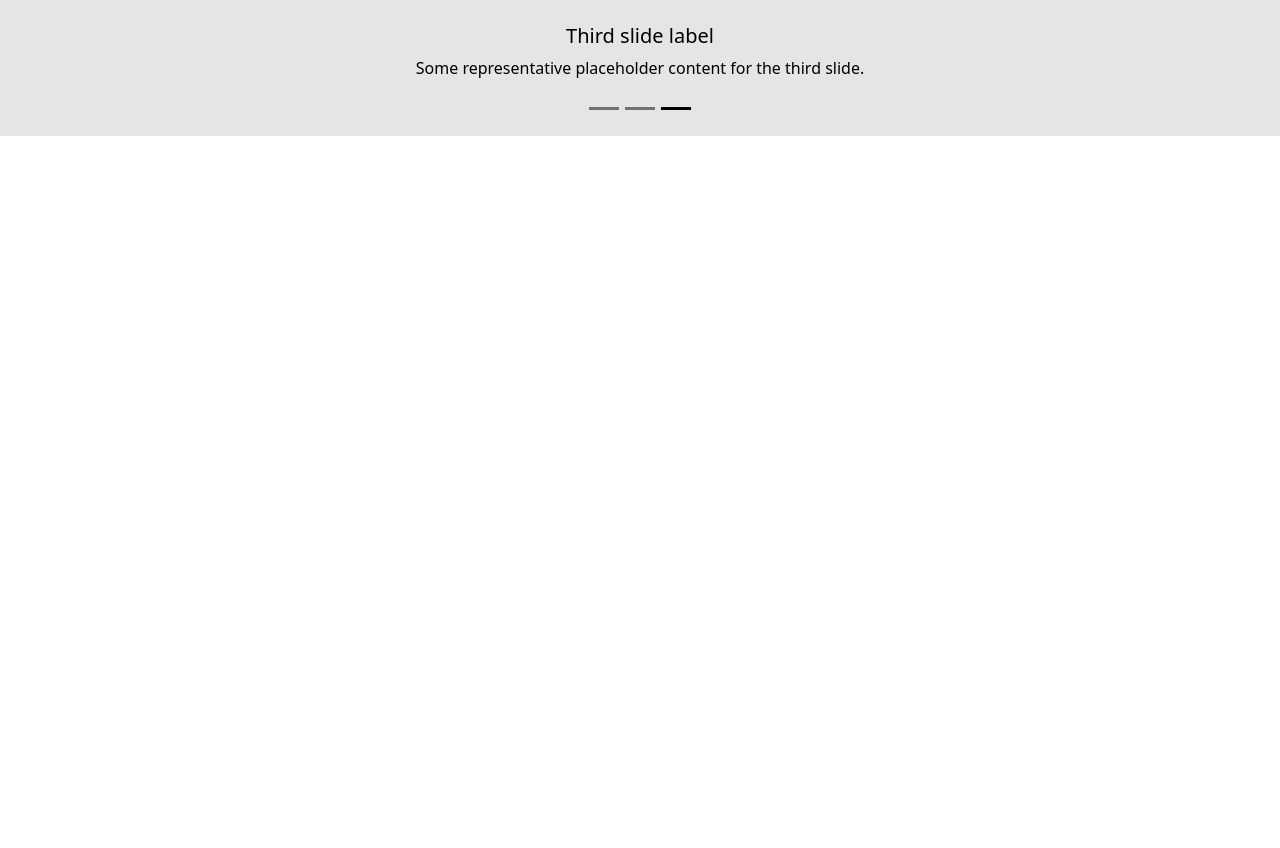
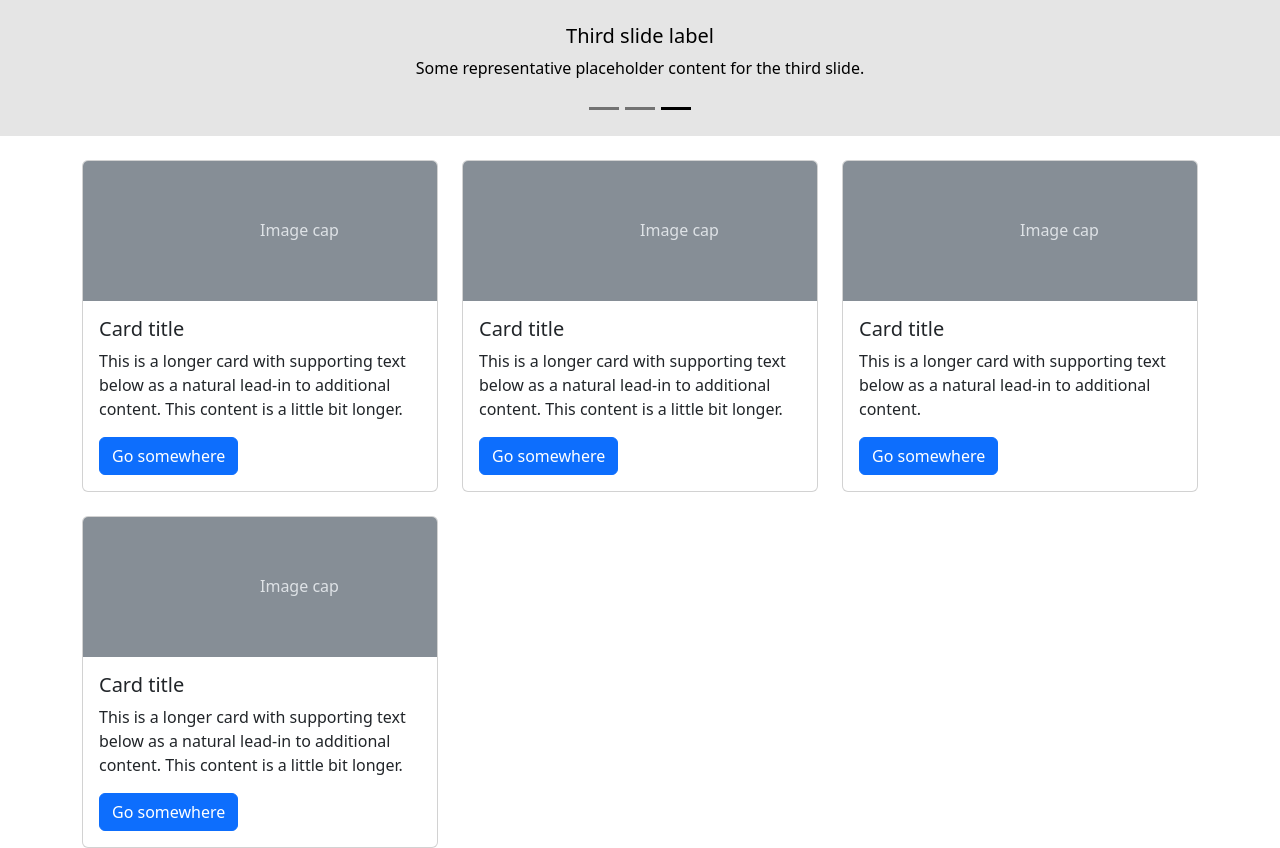
Before and after one commit to gnuion/bootstrap_portfolio, a plain HTML site: page index.html in a window 1280 px wide. Shown: the part 320-1168 px from the top of the page. Before the commit the page ends 800 px from the top, so only its background shows below. Drawn offline with nearby package versions, Linux system fonts and the light colour scheme.

Commit message:
Add grid with cards

```diff
--- a/index.html
+++ b/index.html
@@ -46,15 +46,51 @@
       </div>
     </nav>
 
-    <div id="carouselExampleDark" class="carousel carousel-dark slide" data-bs-ride="carousel">
+    <div
+      id="carouselExampleDark"
+      class="carousel carousel-dark slide"
+      data-bs-ride="carousel"
+    >
       <div class="carousel-indicators">
-        <button type="button" data-bs-target="#carouselExampleDark" data-bs-slide-to="0" class="" aria-label="Slide 1"></button>
-        <button type="button" data-bs-target="#carouselExampleDark" data-bs-slide-to="1" aria-label="Slide 2" class="active" aria-current="true"></button>
-        <button type="button" data-bs-target="#carouselExampleDark" data-bs-slide-to="2" aria-label="Slide 3" class=""></button>
+        <button
+          type="button"
+          data-bs-target="#carouselExampleDark"
+          data-bs-slide-to="0"
+          class=""
+          aria-label="Slide 1"
+        ></button>
+        <button
+          type="button"
+          data-bs-target="#carouselExampleDark"
+          data-bs-slide-to="1"
+          aria-label="Slide 2"
+          class="active"
+          aria-current="true"
+        ></button>
+        <button
+          type="button"
+          data-bs-target="#carouselExampleDark"
+          data-bs-slide-to="2"
+          aria-label="Slide 3"
+          class=""
+        ></button>
       </div>
       <div class="carousel-inner">
         <div class="carousel-item" data-bs-interval="10000">
-          <svg class="bd-placeholder-img bd-placeholder-img-lg d-block w-100" width="800" height="400" xmlns="http://www.w3.org/2000/svg" role="img" aria-label="Placeholder: First slide" preserveAspectRatio="xMidYMid slice" focusable="false"><title>Placeholder</title><rect width="100%" height="100%" fill="#f5f5f5"></rect><text x="50%" y="50%" fill="#aaa" dy=".3em">First slide</text></svg>
+          <svg
+            class="bd-placeholder-img bd-placeholder-img-lg d-block w-100"
+            width="800"
+            height="400"
+            xmlns="http://www.w3.org/2000/svg"
+            role="img"
+            aria-label="Placeholder: First slide"
+            preserveAspectRatio="xMidYMid slice"
+            focusable="false"
+          >
+            <title>Placeholder</title>
+            <rect width="100%" height="100%" fill="#f5f5f5"></rect>
+            <text x="50%" y="50%" fill="#aaa" dy=".3em">First slide</text>
+          </svg>
 
           <div class="carousel-caption d-none d-md-block">
             <h5>First slide label</h5>
@@ -62,7 +98,20 @@
           </div>
         </div>
         <div class="carousel-item active" data-bs-interval="2000">
-          <svg class="bd-placeholder-img bd-placeholder-img-lg d-block w-100" width="800" height="400" xmlns="http://www.w3.org/2000/svg" role="img" aria-label="Placeholder: Second slide" preserveAspectRatio="xMidYMid slice" focusable="false"><title>Placeholder</title><rect width="100%" height="100%" fill="#eee"></rect><text x="50%" y="50%" fill="#bbb" dy=".3em">Second slide</text></svg>
+          <svg
+            class="bd-placeholder-img bd-placeholder-img-lg d-block w-100"
+            width="800"
+            height="400"
+            xmlns="http://www.w3.org/2000/svg"
+            role="img"
+            aria-label="Placeholder: Second slide"
+            preserveAspectRatio="xMidYMid slice"
+            focusable="false"
+          >
+            <title>Placeholder</title>
+            <rect width="100%" height="100%" fill="#eee"></rect>
+            <text x="50%" y="50%" fill="#bbb" dy=".3em">Second slide</text>
+          </svg>
 
           <div class="carousel-caption d-none d-md-block">
             <h5>Second slide label</h5>
@@ -70,7 +119,20 @@
           </div>
         </div>
         <div class="carousel-item">
-          <svg class="bd-placeholder-img bd-placeholder-img-lg d-block w-100" width="800" height="400" xmlns="http://www.w3.org/2000/svg" role="img" aria-label="Placeholder: Third slide" preserveAspectRatio="xMidYMid slice" focusable="false"><title>Placeholder</title><rect width="100%" height="100%" fill="#e5e5e5"></rect><text x="50%" y="50%" fill="#999" dy=".3em">Third slide</text></svg>
+          <svg
+            class="bd-placeholder-img bd-placeholder-img-lg d-block w-100"
+            width="800"
+            height="400"
+            xmlns="http://www.w3.org/2000/svg"
+            role="img"
+            aria-label="Placeholder: Third slide"
+            preserveAspectRatio="xMidYMid slice"
+            focusable="false"
+          >
+            <title>Placeholder</title>
+            <rect width="100%" height="100%" fill="#e5e5e5"></rect>
+            <text x="50%" y="50%" fill="#999" dy=".3em">Third slide</text>
+          </svg>
 
           <div class="carousel-caption d-none d-md-block">
             <h5>Third slide label</h5>
@@ -78,14 +140,140 @@
           </div>
         </div>
       </div>
-      <button class="carousel-control-prev" type="button" data-bs-target="#carouselExampleDark" data-bs-slide="prev">
+      <button
+        class="carousel-control-prev"
+        type="button"
+        data-bs-target="#carouselExampleDark"
+        data-bs-slide="prev"
+      >
         <span class="carousel-control-prev-icon" aria-hidden="true"></span>
         <span class="visually-hidden">Previous</span>
       </button>
-      <button class="carousel-control-next" type="button" data-bs-target="#carouselExampleDark" data-bs-slide="next">
+      <button
+        class="carousel-control-next"
+        type="button"
+        data-bs-target="#carouselExampleDark"
+        data-bs-slide="next"
+      >
         <span class="carousel-control-next-icon" aria-hidden="true"></span>
         <span class="visually-hidden">Next</span>
       </button>
+    </div>
+
+    <div class="container pt-4">
+      <div class="row row-cols-1 row-cols-md-3 g-4">
+        <div class="col">
+          <div class="card">
+            <svg
+              class="bd-placeholder-img card-img-top"
+              width="100%"
+              height="140"
+              xmlns="http://www.w3.org/2000/svg"
+              role="img"
+              aria-label="Placeholder: Image cap"
+              preserveAspectRatio="xMidYMid slice"
+              focusable="false"
+            >
+              <title>Placeholder</title>
+              <rect width="100%" height="100%" fill="#868e96"></rect>
+              <text x="50%" y="50%" fill="#dee2e6" dy=".3em">Image cap</text>
+            </svg>
+
+            <div class="card-body">
+              <h5 class="card-title">Card title</h5>
+              <p class="card-text">
+                This is a longer card with supporting text below as a natural
+                lead-in to additional content. This content is a little bit
+                longer.
+              </p>
+              <a href="#" class="btn btn-primary">Go somewhere</a>
+            </div>
+          </div>
+        </div>
+        <div class="col">
+          <div class="card">
+            <svg
+              class="bd-placeholder-img card-img-top"
+              width="100%"
+              height="140"
+              xmlns="http://www.w3.org/2000/svg"
+              role="img"
+              aria-label="Placeholder: Image cap"
+              preserveAspectRatio="xMidYMid slice"
+              focusable="false"
+            >
+              <title>Placeholder</title>
+              <rect width="100%" height="100%" fill="#868e96"></rect>
+              <text x="50%" y="50%" fill="#dee2e6" dy=".3em">Image cap</text>
+            </svg>
+
+            <div class="card-body">
+              <h5 class="card-title">Card title</h5>
+              <p class="card-text">
+                This is a longer card with supporting text below as a natural
+                lead-in to additional content. This content is a little bit
+                longer.
+              </p>
+              <a href="#" class="btn btn-primary">Go somewhere</a>
+            </div>
+          </div>
+        </div>
+        <div class="col">
+          <div class="card">
+            <svg
+              class="bd-placeholder-img card-img-top"
+              width="100%"
+              height="140"
+              xmlns="http://www.w3.org/2000/svg"
+              role="img"
+              aria-label="Placeholder: Image cap"
+              preserveAspectRatio="xMidYMid slice"
+              focusable="false"
+            >
+              <title>Placeholder</title>
+              <rect width="100%" height="100%" fill="#868e96"></rect>
+              <text x="50%" y="50%" fill="#dee2e6" dy=".3em">Image cap</text>
+            </svg>
+
+            <div class="card-body">
+              <h5 class="card-title">Card title</h5>
+              <p class="card-text">
+                This is a longer card with supporting text below as a natural
+                lead-in to additional content.
+              </p>
+              <a href="#" class="btn btn-primary">Go somewhere</a>
+            </div>
+          </div>
+        </div>
+        <div class="col">
+          <div class="card">
+            <svg
+              class="bd-placeholder-img card-img-top"
+              width="100%"
+              height="140"
+              xmlns="http://www.w3.org/2000/svg"
+              role="img"
+              aria-label="Placeholder: Image cap"
+              preserveAspectRatio="xMidYMid slice"
+              focusable="false"
+            >
+              <title>Placeholder</title>
+              <rect width="100%" height="100%" fill="#868e96"></rect>
+              <text x="50%" y="50%" fill="#dee2e6" dy=".3em">Image cap</text>
+            </svg>
+
+            <div class="card-body">
+              <h5 class="card-title">Card title</h5>
+              <p class="card-text">
+                This is a longer card with supporting text below as a natural
+                lead-in to additional content. This content is a little bit
+                longer.
+              </p>
+              <a href="#" class="btn btn-primary">Go somewhere</a>
+            </div>
+          </div>
+        </div>
+      </div>
     </div>
 
     <script
```
